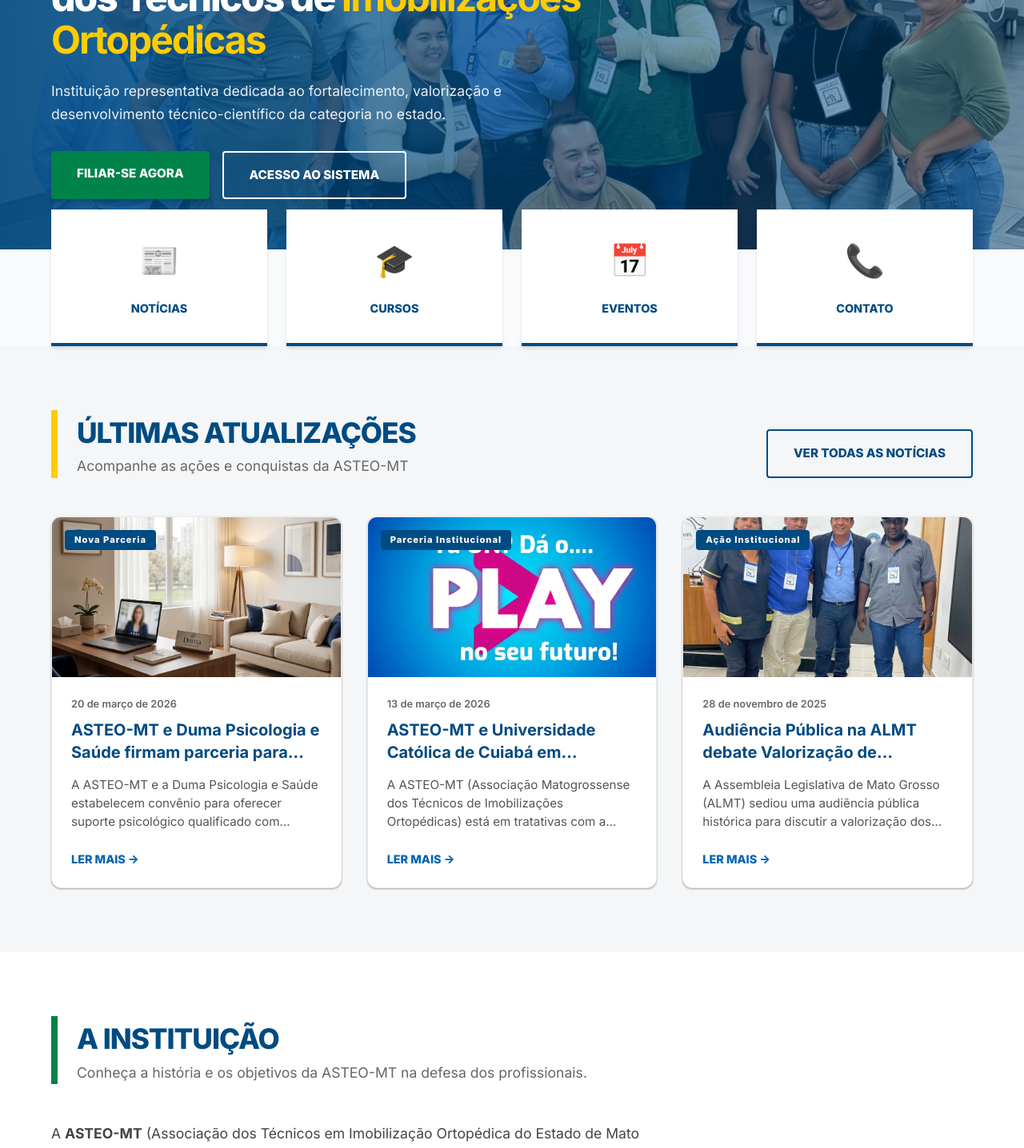
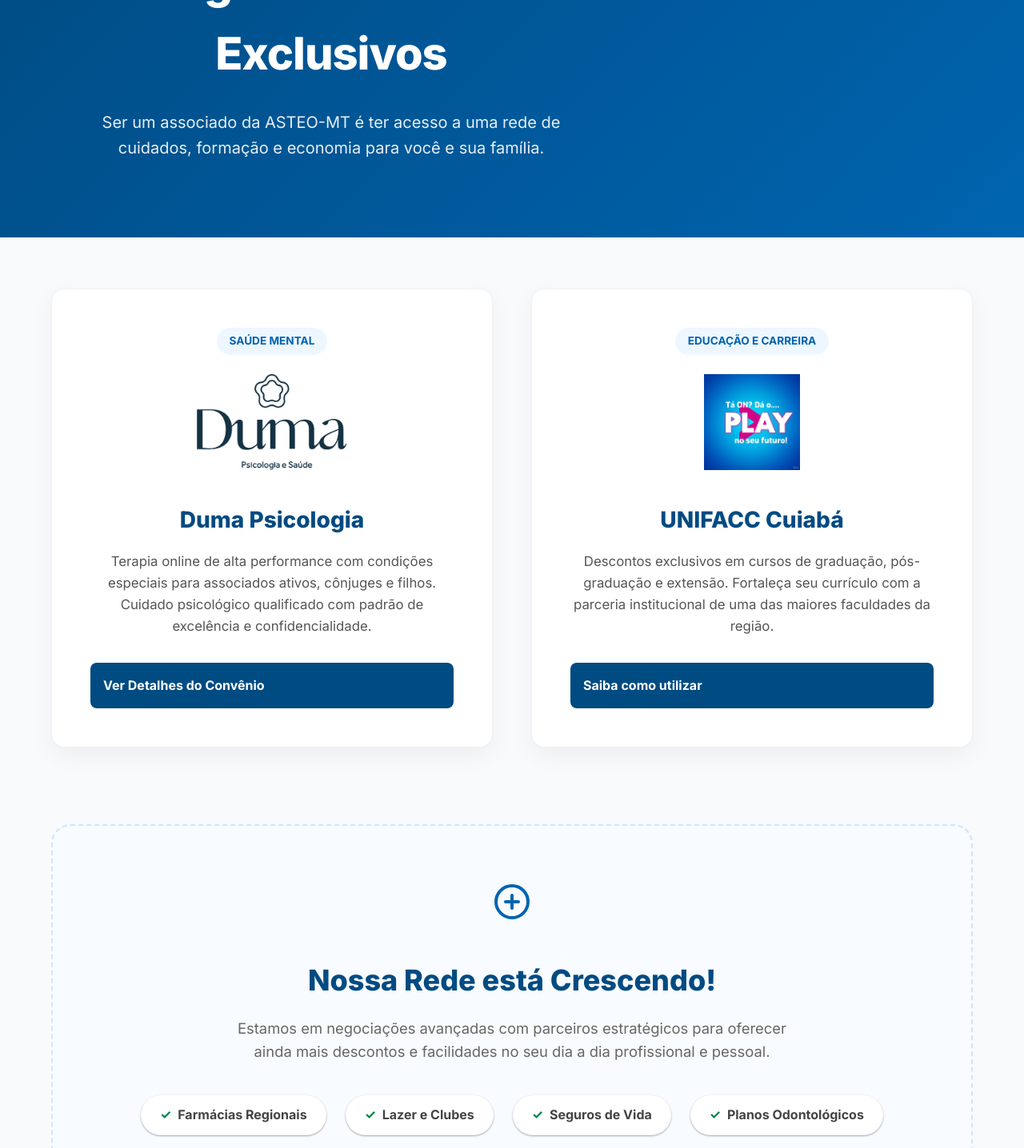
Before and after one commit to marciogleik/asteomt-site, a React (Vite) app in the folder asteomt-web/: page /beneficios in a window 1280 px wide. Before the commit this address led to /. Shown: the part 300-1736 px from the top of the page at 80% size. Built offline with nearby package versions, Linux system fonts and the light colour scheme; no server answers.

Commit message:
feat: dedicated Benefits page with expansion section

```diff
--- a/asteomt-web/src/App.tsx
+++ b/asteomt-web/src/App.tsx
@@ -12,6 +12,7 @@
 import { Contato } from './pages/Contato';
 import { Privacidade } from './pages/Privacidade';
 import { Termos } from './pages/Termos';
+import { Beneficios } from './pages/Beneficios';
 import { MemberDashboard } from './pages/MemberDashboard';
 import './App.css';
 
@@ -43,6 +44,7 @@
               <Route path="/contato" element={<Contato />} />
               <Route path="/privacidade" element={<Privacidade />} />
               <Route path="/termos" element={<Termos />} />
+              <Route path="/beneficios" element={<Beneficios />} />
               <Route
                 path="/area-membro"
                 element={
--- a/asteomt-web/src/components/Header.tsx
+++ b/asteomt-web/src/components/Header.tsx
@@ -34,7 +34,7 @@
   const navLinks = [
     { to: "/", text: "Início", icon: <FiHome /> },
     { to: "/sobre", text: "Sobre Nós", icon: <FiUsers /> },
-    { to: "/#beneficios", text: "Benefícios", icon: <FiShield /> },
+    { to: "/beneficios", text: "Benefícios", icon: <FiShield /> },
     { to: "/noticias", text: "Notícias", icon: <FiFileText /> },
     { to: "/eventos", text: "Eventos", icon: <FiCalendar /> },
     { to: "/cursos", text: "Cursos", icon: <FiAward /> },
--- /dev/null
+++ b/asteomt-web/src/pages/Beneficios.css
@@ -0,0 +1,175 @@
+.beneficios-page {
+  padding-bottom: 5rem;
+}
+
+.beneficios-hero {
+  background: linear-gradient(135deg, var(--gov-blue-dark) 0%, var(--gov-blue) 100%);
+  color: white;
+  padding: 6rem 0;
+  text-align: center;
+  margin-bottom: 4rem;
+}
+
+.beneficios-hero h1 {
+  font-size: 3.5rem;
+  font-weight: 800;
+  margin-bottom: 1.5rem;
+  letter-spacing: -1px;
+}
+
+.beneficios-hero p {
+  font-size: 1.25rem;
+  opacity: 0.9;
+  max-width: 600px;
+  margin: 0 auto;
+}
+
+.beneficios-grid {
+  display: grid;
+  grid-template-columns: repeat(auto-fit, minmax(380px, 1fr));
+  gap: 3rem;
+  margin-bottom: 6rem;
+}
+
+/* Reusing and enhancing partner cards from Home */
+.benefit-card {
+  background: white;
+  border-radius: 16px;
+  padding: 3rem;
+  display: flex;
+  flex-direction: column;
+  align-items: center;
+  text-align: center;
+  box-shadow: 0 10px 30px rgba(0, 0, 0, 0.05);
+  border: 1px solid #f0f0f0;
+  transition: all 0.3s ease;
+}
+
+.benefit-card:hover {
+  transform: translateY(-10px);
+  box-shadow: 0 20px 40px rgba(0, 75, 130, 0.1);
+  border-color: var(--gov-blue-light);
+}
+
+.benefit-logo-box {
+  height: 120px;
+  width: 100%;
+  display: flex;
+  align-items: center;
+  justify-content: center;
+  margin-bottom: 2.5rem;
+}
+
+.benefit-logo-box img {
+  max-width: 220px;
+  max-height: 100%;
+  object-fit: contain;
+}
+
+.benefit-content h3 {
+  color: var(--gov-blue-dark);
+  font-size: 1.75rem;
+  font-weight: 800;
+  margin-bottom: 1rem;
+}
+
+.benefit-content p {
+  color: #555;
+  line-height: 1.6;
+  margin-bottom: 2rem;
+  font-size: 1.05rem;
+}
+
+.benefit-tag {
+  display: inline-block;
+  padding: 0.4rem 1rem;
+  background: #eef7ff;
+  color: var(--gov-blue);
+  border-radius: 20px;
+  font-size: 0.85rem;
+  font-weight: 700;
+  margin-bottom: 1.5rem;
+  text-transform: uppercase;
+}
+
+.benefit-btn {
+  width: 100%;
+  padding: 1rem;
+  background: var(--gov-blue-dark);
+  color: white;
+  border-radius: 8px;
+  font-weight: 700;
+  transition: background 0.2s;
+}
+
+.benefit-btn:hover {
+  background: var(--gov-blue);
+}
+
+/* Expansion Section */
+.expansion-banner {
+  background: #f8fbff;
+  border-radius: 24px;
+  padding: 4rem;
+  text-align: center;
+  border: 2px dashed #d0e4ff;
+}
+
+.expansion-icon {
+  font-size: 3rem;
+  color: var(--gov-blue);
+  margin-bottom: 1.5rem;
+}
+
+.expansion-banner h2 {
+  color: var(--gov-blue-dark);
+  font-size: 2.25rem;
+  font-weight: 800;
+  margin-bottom: 1rem;
+}
+
+.expansion-banner p {
+  color: #666;
+  font-size: 1.15rem;
+  max-width: 700px;
+  margin: 0 auto 2.5rem;
+}
+
+.expansion-list {
+  display: flex;
+  flex-wrap: wrap;
+  justify-content: center;
+  gap: 1.5rem;
+}
+
+.expansion-item {
+  background: white;
+  padding: 0.75rem 1.5rem;
+  border-radius: 30px;
+  box-shadow: var(--shadow-sm);
+  font-weight: 700;
+  color: #444;
+  display: flex;
+  align-items: center;
+  gap: 0.5rem;
+}
+
+.expansion-item::before {
+  content: '✓';
+  color: var(--gov-green);
+}
+
+@media (max-width: 768px) {
+  .beneficios-hero h1 {
+    font-size: 2.5rem;
+  }
+
+  .expansion-banner {
+    padding: 2.5rem 1.5rem;
+  }
+
+  .expansion-list {
+    flex-direction: column;
+    align-items: center;
+  }
+}
--- /dev/null
+++ b/asteomt-web/src/pages/Beneficios.tsx
@@ -0,0 +1,93 @@
+import { useEffect } from 'react';
+import { Link } from 'react-router-dom';
+import { FiPlusCircle } from 'react-icons/fi';
+import dumaLogo from '../assets/images/parceiros/duma-logo.png';
+import unifaccLogo from '../assets/images/noticias/parceria-unifacc.png';
+import './Beneficios.css';
+
+export function Beneficios() {
+  // Rolar para o topo ao carregar a página
+  useEffect(() => {
+    window.scrollTo(0, 0);
+  }, []);
+
+  return (
+    <div className="beneficios-page">
+      {/* Hero Section */}
+      <section className="beneficios-hero">
+        <div className="container">
+          <div className="hero-content">
+            <span className="benefit-badge">Portfólio de Vantagens</span>
+            <h1>Vantagens e Convênios Exclusivos</h1>
+            <p>
+              Ser um associado da ASTEO-MT é ter acesso a uma rede de cuidados,
+              formação e economia para você e sua família.
+            </p>
+          </div>
+        </div>
+      </section>
+
+      <div className="container">
+        {/* Main Benefits Grid */}
+        <div className="beneficios-grid">
+          {/* Duma Card */}
+          <div className="benefit-card">
+            <div className="benefit-tag">Saúde Mental</div>
+            <div className="benefit-logo-box">
+              <img src={dumaLogo} alt="Duma Psicologia e Saúde" />
+            </div>
+            <div className="benefit-content">
+              <h3>Duma Psicologia</h3>
+              <p>
+                Terapia online de alta performance com condições especiais para associados ativos, cônjuges e filhos.
+                Cuidado psicológico qualificado com padrão de excelência e confidencialidade.
+              </p>
+              <Link to="/noticias" className="btn-member benefit-btn">Ver Detalhes do Convênio</Link>
+            </div>
+          </div>
+
+          {/* UNIFACC Card */}
+          <div className="benefit-card">
+            <div className="benefit-tag">Educação e Carreira</div>
+            <div className="benefit-logo-box">
+              <img src={unifaccLogo} alt="UNIFACC Cuiabá" />
+            </div>
+            <div className="benefit-content">
+              <h3>UNIFACC Cuiabá</h3>
+              <p>
+                Descontos exclusivos em cursos de graduação, pós-graduação e extensão.
+                Fortaleça seu currículo com a parceria institucional de uma das maiores faculdades da região.
+              </p>
+              <Link to="/noticias" className="btn-member benefit-btn">Saiba como utilizar</Link>
+            </div>
+          </div>
+        </div>
+
+        {/* Coming Soon / Expansion Section */}
+        <div className="expansion-banner">
+          <div className="expansion-icon">
+            <FiPlusCircle />
+          </div>
+          <h2>Nossa Rede está Crescendo!</h2>
+          <p>
+            Estamos em negociações avançadas com parceiros estratégicos para oferecer ainda
+            mais descontos e facilidades no seu dia a dia profissional e pessoal.
+          </p>
+          <div className="expansion-list">
+            <div className="expansion-item">Farmácias Regionais</div>
+            <div className="expansion-item">Lazer e Clubes</div>
+            <div className="expansion-item">Seguros de Vida</div>
+            <div className="expansion-item">Planos Odontológicos</div>
+            <div className="expansion-item">Assessorias Jurídicas</div>
+          </div>
+
+          <div style={{ marginTop: '3rem' }}>
+            <Link to="/registro" className="btn-register" style={{ padding: '1rem 2.5rem', fontSize: '1rem' }}>
+              Filiar-se agora e aproveitar
+            </Link>
+          </div>
+        </div>
+      </div>
+    </div>
+  );
+}
```
